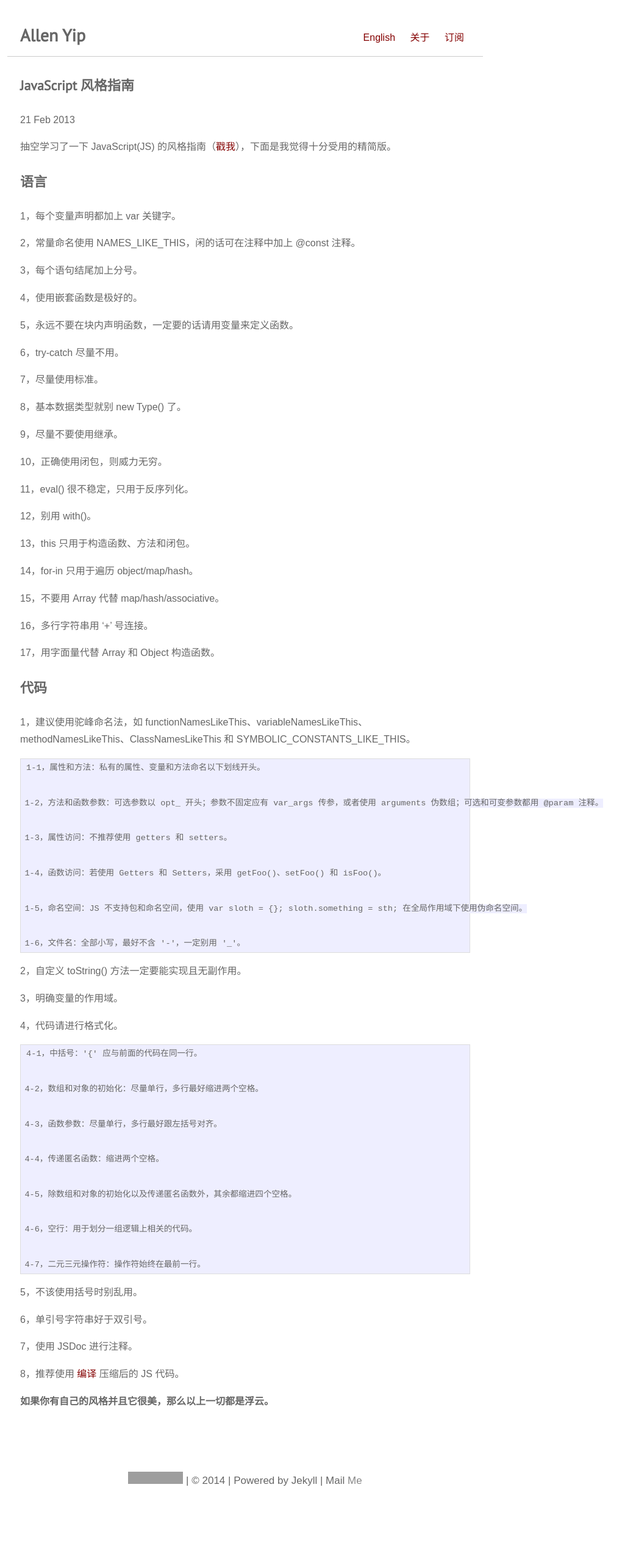
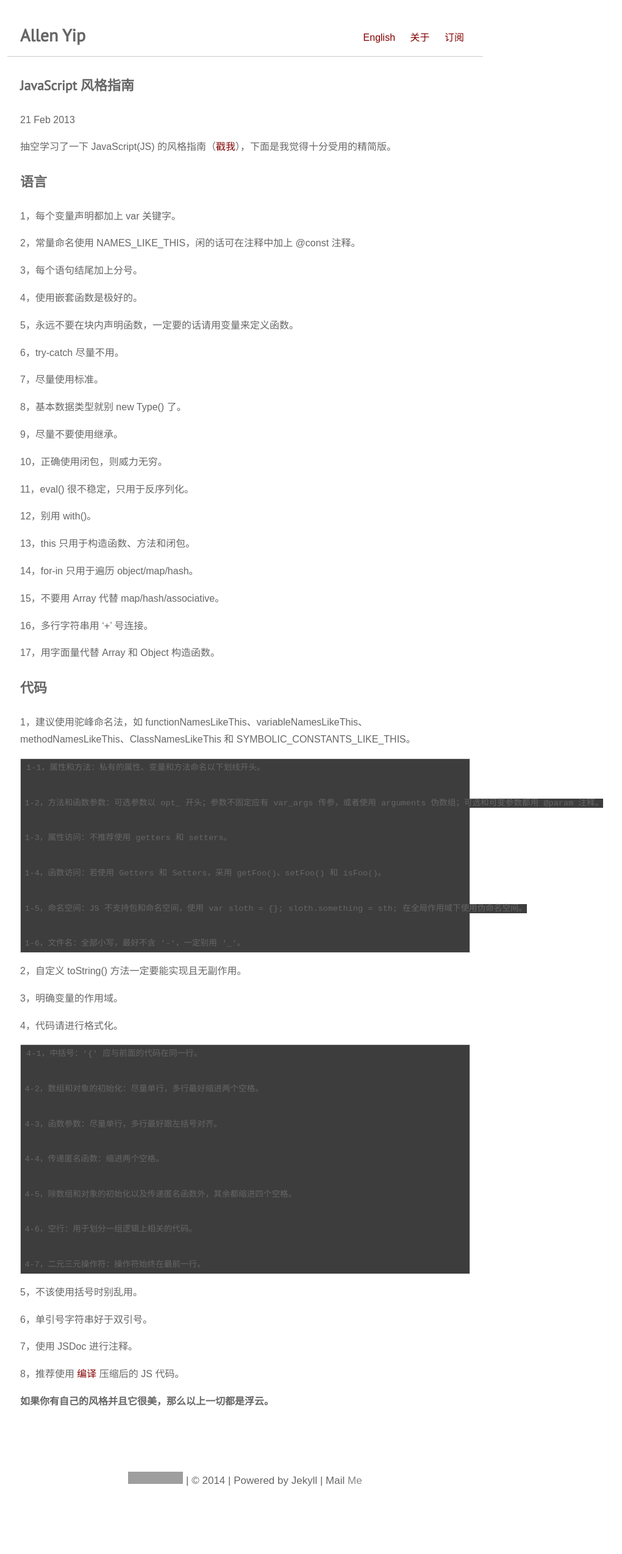
Before and after one commit to allenyip/allenyip.github.com, a Jekyll site: the page built from _posts/2013-02-21-javascript-style-guide.md, in a window 1280 px wide. Shown: the whole page at 61% size, without its empty margins (238-1258 px from the left). Built offline with Jekyll 4.4.1, drawn with Linux system fonts in a browser that asks for light colours; some web fonts are replaced; Markdown is read by kramdown in place of the engine named in the settings; grey boxes are pictures that could not be loaded.

Commit message:
modify css

```diff
--- a/css/main.css
+++ b/css/main.css
@@ -51,13 +51,13 @@ tt {
 /* modify starts */
 .post pre {
   border: 1px solid #ddd;
-  background-color: #eef;
+  background-color: #3D3D3D;
   padding: 0 .4em;
 }
 
 .post code {
     border: 1px solid #ddd;
-    background-color: #eef;
+    background-color: #3D3D3D;
     font-size: 85%;
     padding: 0 .2em;
   }
```
